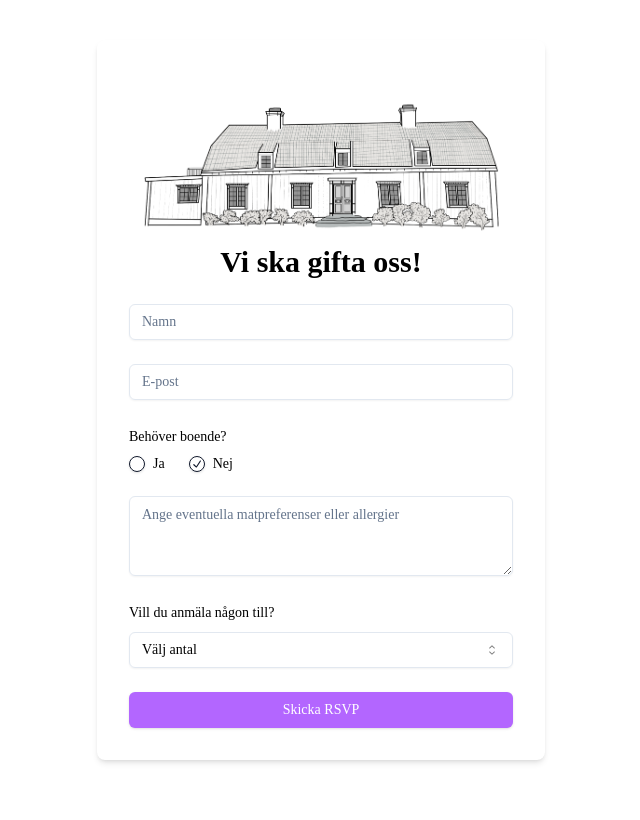
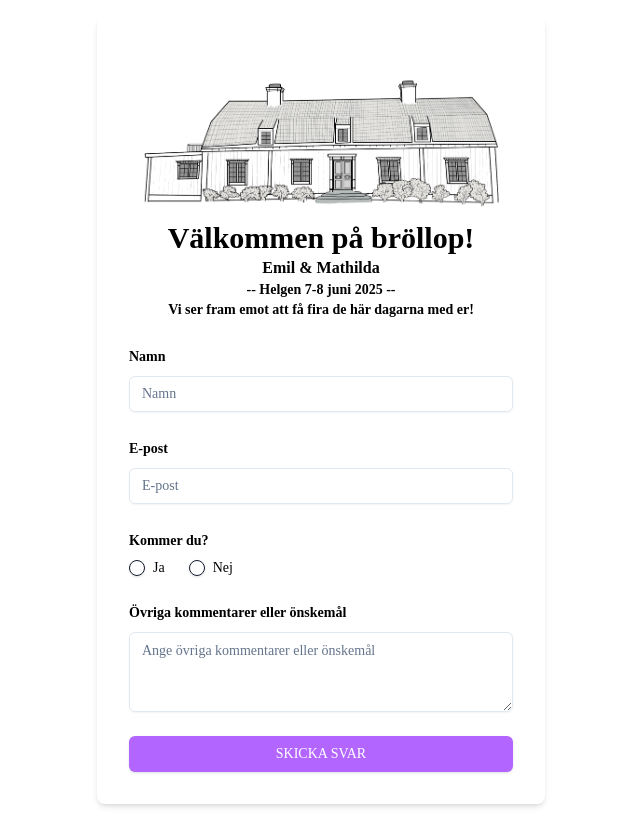
Before and after one commit to AXELWOHLIN/lethrystedt2025, a Next.js app: page / in a window 1280 px wide. Shown: the whole page, without its empty margins (319-959 px from the left). Built offline with nearby package versions, Linux system fonts and the light colour scheme.

Commit message:
Changes mathilda asked for

```diff
--- a/app/globals.css
+++ b/app/globals.css
@@ -11,6 +11,11 @@ body {
     text-wrap: balance;
   }
 }
+
+  /* In your CSS file */
+  .custom-small-text {
+    font-size: 0.8rem; /* Adjust the value as needed */
+  }
 
 @layer base {
   :root {
--- a/components/rsvp-sida.tsx
+++ b/components/rsvp-sida.tsx
@@ -17,6 +17,11 @@ export function RsvpSida() {
   const [additionalGuests, setAdditionalGuests] = useState(0)
   const [isSubmitting, setIsSubmitting] = useState(false)
   const [error, setError] = useState<string | null>(null)
+  const [isAttending, setIsAttending] = useState(false) // Default to false for "Nej"
+
+  const handleAttendanceChange = (value: string) => {
+    setIsAttending(value === 'ja')
+  }
 
   const handleSubmit = async (event: React.FormEvent<HTMLFormElement>) => {
     event.preventDefault()
@@ -33,6 +38,7 @@ export function RsvpSida() {
         email: formData.get('email') as string || '',
         boende: formData.get('boende') as string || '',
         specialkost: formData.get('specialkost') as string || '',
+        ovrigt: formData.get('ovrigt') as string || '',
         isMainRespondent: true,
         timestamp: new Date(),
       }
@@ -56,6 +62,7 @@ export function RsvpSida() {
           boende: formData.get(`guest-boende-${i}`) as string || '',
           isMainRespondent: false,
           email: mainRespondent.email,
+          ovrigt: mainRespondent.ovrigt,
           timestamp: new Date(),
         }
 
@@ -94,16 +101,12 @@ export function RsvpSida() {
         <Input id={`guest-name-${index}`} name={`guest-name-${index}`} required />
       </div>
       <div className="space-y-2">
-        <Label htmlFor={`guest-email-${index}`}>E-post</Label>
-        <Input id={`guest-email-${index}`} name={`guest-email-${index}`} type="email" required />
-      </div>
-      <div className="space-y-2">
         <Label htmlFor={`guest-specialkost-${index}`}>Specialkost</Label>
         <Textarea id={`guest-specialkost-${index}`} name={`guest-specialkost-${index}`} placeholder="Ange eventuella matpreferenser eller allergier" />
       </div>
       <div className="space-y-2">
-        <Label>Behöver boende?</Label>
-        <RadioGroup defaultValue="nej" name={`guest-boende-${index}`} className="flex space-x-4">
+        <Label>Behövs boende?</Label>
+        <RadioGroup name={`guest-boende-${index}`} className="flex space-x-4">
           <div className="flex items-center space-x-2">
             <RadioGroupItem value="ja" id={`guest-boende-ja-${index}`} />
             <Label htmlFor={`guest-boende-ja-${index}`}>Ja</Label>
@@ -159,28 +162,57 @@ export function RsvpSida() {
           transition={{ delay: 0.5, duration: 0.5 }}
           className="text-3xl font-bold text-center mb-6"
         >
-          Vi ska gifta oss!
+          Välkommen på bröllop!
+          <p className="text-base text-center">Emil & Mathilda</p>
+          <p className="text-sm text-center">-- Helgen 7-8 juni 2025 --</p>
+          <p className="text-sm text-center">Vi ser fram emot att få fira de här dagarna med er!</p>
         </motion.h1>
-        <motion.form
-          onSubmit={handleSubmit}
-          className="space-y-6"
-        >
-          <Input name="name" placeholder="Namn" required />
-          <Input name="email" type="email" placeholder="E-post" required />
+        <form onSubmit={handleSubmit} className="space-y-6">
           <div className="space-y-2">
-            <Label>Behöver boende?</Label>
-            <RadioGroup defaultValue="nej" name="boende" className="flex space-x-4">
+            <Label htmlFor="name"><strong>Namn</strong></Label>
+            <Input name="name" placeholder="Namn" required className="mt-4 mb-4" />
+          </div>
+          <div className="space-y-2">
+            <Label htmlFor="email"><strong>E-post</strong></Label>
+            <Input name="email" type="email" placeholder="E-post" required className="mb-4" />
+          </div>
+          <div className="space-y-2">
+            <Label><strong>Kommer du?</strong></Label>
+            <RadioGroup name="kommer-du" className="flex space-x-4" onValueChange={handleAttendanceChange}>
+              <div className="flex items-center space-x-2">
+                <RadioGroupItem value="ja" id="kommer-du-ja" />
+                <Label htmlFor="kommer-du-ja">Ja</Label>
+              </div>
+              <div className="flex items-center space-x-2">
+                <RadioGroupItem value="nej" id="kommer-du-nej" />
+                <Label htmlFor="kommer-du-nej">Nej</Label>
+              </div>
+            </RadioGroup>
+          </div>
+          {isAttending && (
+            <>
+              <div className="space-y-2 mt-4">
+                <Label><strong>Behöver du boende?</strong></Label>
+                <p className="custom-small-text">
+                  Boende omkring Marby är begränsat. Vi har ordnat med enklare boende på eller i
+                  närheten av Marby för alla gäster som önskar till ett självkostnadspris. Mer info
+                  kommer efter OSA
+                </p>
+                <RadioGroup name="boende" className="flex space-x-4">
                   <div className="flex items-center space-x-2">
                     <RadioGroupItem value="ja" id="boende-ja" />
-                <Label htmlFor="boende-ja">Ja</Label>
+                    <Label htmlFor="boende-ja">Ja, gärna!</Label>
                   </div>
                   <div className="flex items-center space-x-2">
                     <RadioGroupItem value="nej" id="boende-nej" />
-                <Label htmlFor="boende-nej">Nej</Label>
+                    <Label htmlFor="boende-nej">Nej, jag behöver inte/jag fixar eget.</Label>
                   </div>
                 </RadioGroup>
               </div>
+              <div className="space-y-2">
+                <Label htmlFor="specialkost"><strong>Har du några allergier eller matpreferenser?</strong></Label>
                 <Textarea name="specialkost" placeholder="Ange eventuella matpreferenser eller allergier" />
+              </div>
               <div className="space-y-2">
                 <Label htmlFor="additional-guests">Vill du anmäla någon till?</Label>
                 <Select onValueChange={(value) => setAdditionalGuests(Number(value))}>
@@ -195,6 +227,12 @@ export function RsvpSida() {
                 </Select>
               </div>
               {[...Array(additionalGuests)].map((_, index) => renderAdditionalGuestFields(index))}
+            </>
+          )}
+          <div className="space-y-2">
+            <Label htmlFor="ovrigt"><strong>Övriga kommentarer eller önskemål</strong></Label>
+            <Textarea name="ovrigt" placeholder="Ange övriga kommentarer eller önskemål" />
+          </div>
           {error && (
             <motion.div
               initial={{ opacity: 0 }}
@@ -214,10 +252,10 @@ export function RsvpSida() {
               className="w-full bg-pastel-purple-500 hover:bg-pastel-purple-600 text-white"
               disabled={isSubmitting}
             >
-              {isSubmitting ? 'Skickar...' : 'Skicka RSVP'}
+              {isSubmitting ? 'Skickar...' : 'SKICKA SVAR'}
             </Button>
           </motion.div>
-        </motion.form>
+        </form>
       </motion.div>
     </div>
   )
```
Lines whose indentation alone changed are shown as unchanged.
